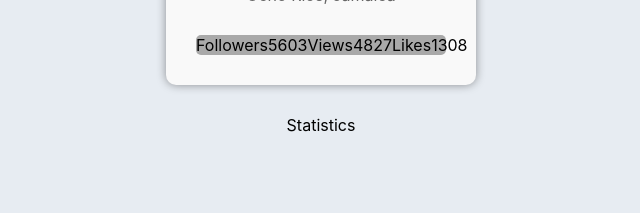
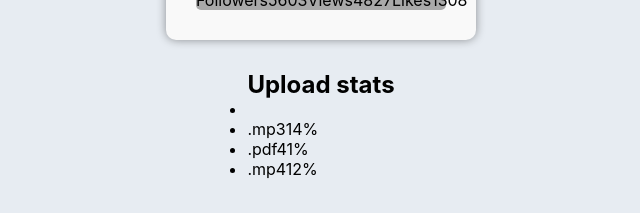
Before and after one commit to brzozanet/goit-react-hw-01-components, a React (Create React App) app: page / in a window 1280 px wide. Shown: the part 441-654 px from the top of the page, without its empty margins (319-959 px from the left). Built offline with nearby package versions, Linux system fonts and the light colour scheme.

Commit message:
Create Statistics component

```diff
--- a/src/components/App.jsx
+++ b/src/components/App.jsx
@@ -13,8 +13,7 @@ export const App = () => {
         avatar={user.avatar}
         stats={user.stats}
       />
-      {/* <Statistics title="Upload stats" stats={data} /> */}
-      <Statistics />
+      <Statistics stats={data} />
     </div>
   );
 };
--- a/src/components/Statistics/Statistics.jsx
+++ b/src/components/Statistics/Statistics.jsx
@@ -1,8 +1,30 @@
 import React from "react";
-import styles from "./Statistics.module.css";
+// import styles from "./Statistics.module.css";
 
-const Statistics = () => {
-  return <div>Statistics</div>;
+const Statistics = data => {
+  return (
+    <section class="statistics">
+      <h2 class="title">Upload stats</h2>
+      <ul class="stat-list">
+        <li class="item">
+          <span class="label">{data.label}</span>
+          <span class="percentage">{data.percentage}</span>
+        </li>
+        <li class="item">
+          <span class="label">.mp3</span>
+          <span class="percentage">14%</span>
+        </li>
+        <li class="item">
+          <span class="label">.pdf</span>
+          <span class="percentage">41%</span>
+        </li>
+        <li class="item">
+          <span class="label">.mp4</span>
+          <span class="percentage">12%</span>
+        </li>
+      </ul>
+    </section>
+  );
 };
 
 export default Statistics;
```
